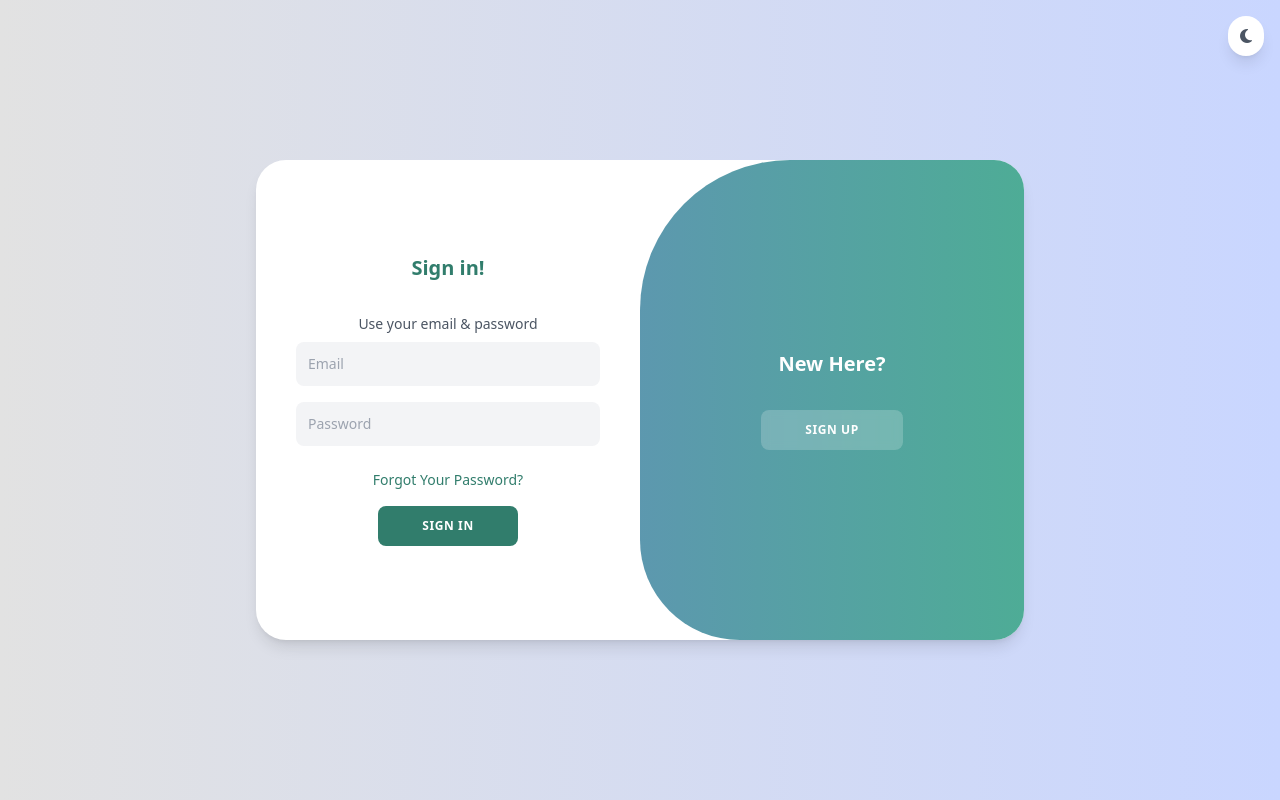
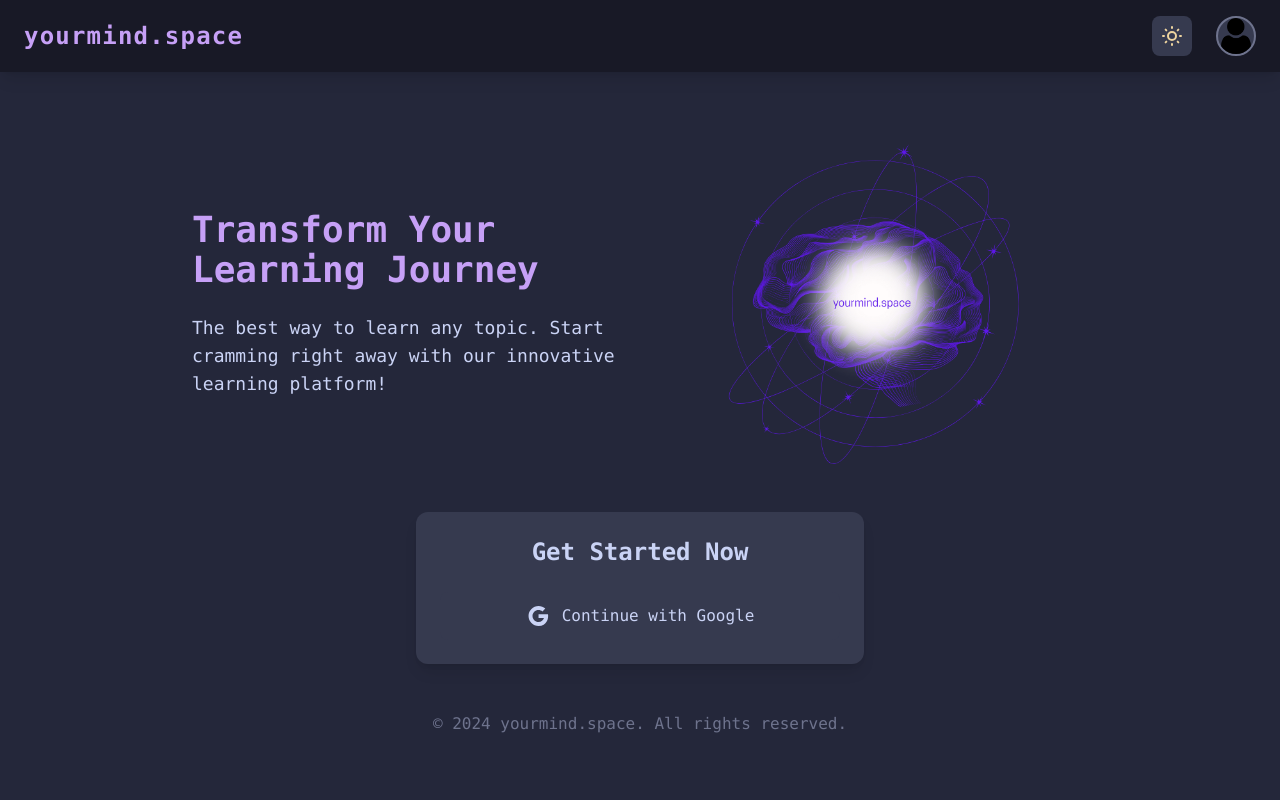
Before and after one commit to karmakarmeghdip/diversion_proto, a website: page pages/signup.html in a window 1280 px wide. Drawn offline with nearby package versions, Linux system fonts and the light colour scheme; a web font is replaced by a local one.

Commit message:
feat: add Catppuccin theme styles for dark and light modes

```diff
--- a/pages/signup.html
+++ b/pages/signup.html
@@ -1,164 +1,123 @@
-<html lang="en">
-
+<!DOCTYPE html>
+<html lang="en" x-data="{ darkMode: true }" :class="darkMode ? '' : 'light'">
 <head>
     <meta charset="UTF-8">
     <meta name="viewport" content="width=device-width, initial-scale=1.0">
+    <title>yourmind.space</title>
     <script src="https://cdn.tailwindcss.com"></script>
-    <link rel="stylesheet" href="https://cdnjs.cloudflare.com/ajax/libs/font-awesome/6.4.2/css/all.min.css">
-    <link href="https://fonts.googleapis.com/css2?family=Cooper+Hewitt:wght@400;500;600&display=swap" rel="stylesheet">
-    <title>Login/Signup Form</title>
+    <script defer src="https://unpkg.com/alpinejs@3.x.x/dist/cdn.min.js"></script>
     <style>
-        /* Fixed animations and transitions */
-        .container.active .sign-in {
-            transform: translateX(100%);
-        }
-        .container.active .sign-up {
-            transform: translateX(100%);
-            opacity: 1;
-            z-index: 5;
-            animation: move 0.6s;
-        }
-        @keyframes move {
-            0%, 49.99% {
-                opacity: 0;
-                z-index: 1;
-            }
-            50%, 100% {
-                opacity: 1;
-                z-index: 5;
-            }
-        }
-        .container.active .toggle-container {
-            transform: translateX(-100%);
-            border-radius: 0 150px 100px 0;
-        }
-        .container.active .toggle {
-            transform: translateX(50%);
-        }
-        .container.active .toggle-left {
-            transform: translateX(0);
-        }
-        .container.active .toggle-right {
-            transform: translateX(200%);
+        :root {
+            --base: #24273a;
+            --crust: #181926;
+            --mantle: #1e2030;
+            --surface0: #363a4f;
+            --surface1: #494d64;
+            --text: #cad3f5;
+            --mauve: #c6a0f6;
+            --blue: #8aadf4;
+            --yellow: #eed49f;
+            --overlay0: #6e738d;
+            --red: #ed8796;
         }
 
-        /* Dark mode fixes */
-        .dark {
-            /* background: #111827 !important; */
+        .theme-transition {
+            transition: all 0.3s ease;
         }
 
-        .dark .container {
-            /* background-color: rgba(0, 0, 0, 0.7); */
-            backdrop-filter: blur(10px);
-            box-shadow: 0 8px 32px 0 rgba(78, 0, 146, 0.3);
-            border: 1px solid rgba(147, 51, 234, 0.1);
+        .light {
+            --base: #eff1f5;
+            --crust: #dce0e8;
+            --mantle: #e6e9ef;
+            --surface0: #ccd0da;
+            --surface1: #bcc0cc;
+            --text: #4c4f69;
+            --mauve: #8839ef;
+            --blue: #1e66f5;
+            --yellow: #df8e1d;
+            --overlay0: #9ca0b0;
+            --red: #d20f39;
         }
 
-        .dark .form-container form {
-            background-color: transparent;
+        .auth-button {
+            background-color: var(--surface0);
+            color: var(--text);
+            transition: all 0.3s ease;
         }
 
-        .dark h1 {
-            /* background: linear-gradient(45deg, #9333ea, #7c3aed); */
-            -webkit-background-clip: text;
-            -webkit-text-fill-color: transparent;
-        }
-
-        .dark span {
-            /* color: #c4b5fd; */
-        }
-
-        .dark input {
-            /* background-color: rgba(0, 0, 0, 0.5) !important; */
-            border: 1px solid rgba(147, 51, 234, 0.2) !important;
-            /* color: #e2e8f0 !important; */
-        }
-
-        .dark input:focus {
-            /* background-color: rgba(0, 0, 0, 0.7) !important; */
-            border-color: #9333ea !important;
-        }
-
-        .dark input::placeholder {
-            /* color: #a78bfa !important; */
-        }
-
-        /* Font replacement */
-        .dark * {
-            font-family: 'Cooper Hewitt', sans-serif !important;
-        }
-
-        /* Fixed button transitions */
-        button {
-            transition: all 0.3s ease !important;
+        .auth-button:hover {
+            background-color: var(--mauve);
+            color: var(--base);
         }
     </style>
 </head>
-<body class="min-h-screen bg-gradient-to-r from-[#e2e2e2] to-[#c9d6ff] flex items-center justify-center transition-all duration-300">
-    <!-- Theme Toggle Button -->
-    <button onclick="toggleTheme()" class="theme-toggle fixed top-4 right-4 p-3 rounded-full bg-white shadow-lg">
-        <i class="fas fa-moon text-gray-600"></i>
-        <i class="fas fa-sun hidden text-purple-400"></i>
-    </button>
+<body x-data class="min-h-screen flex flex-col items-center justify-center p-8 font-mono theme-transition" style="background-color: var(--base); color: var(--text);">
+    <!-- Navbar -->
+    <nav class="w-full shadow-lg px-6 py-4 flex justify-between items-center fixed top-0 left-0 right-0 z-50 theme-transition" style="background-color: var(--crust);">
+        <h1 class="text-2xl font-bold tracking-wider" style="color: var(--mauve);">yourmind.space</h1>
 
-    <div class="container bg-white rounded-[30px] shadow-lg relative overflow-hidden w-[768px] max-w-full min-h-[480px]" id="container">
-        <!-- Sign Up Form -->
-        <div class="form-container sign-up absolute top-0 h-full transition-all duration-600 left-0 w-1/2 opacity-0 z-10">
-            <form class="h-full flex flex-col items-center justify-center px-10">
-                <h1 class="text-[#163076] text-xl font-semibold">Create Account</h1>
-                <span class="text-sm mt-4 text-gray-600">Enter your details to Register</span>
-                <input type="text" placeholder="Name" class="w-full bg-gray-100 rounded-lg p-3 my-2 text-sm outline-none">
-                <input type="email" placeholder="Email" class="w-full bg-gray-100 rounded-lg p-3 my-2 text-sm outline-none">
-                <input type="password" placeholder="Password" class="w-full bg-gray-100 rounded-lg p-3 my-2 text-sm outline-none">
-                <button class="bg-[#163076] text-white text-xs font-semibold py-3 px-11 rounded-lg mt-4 uppercase tracking-wider">Sign Up</button>
-            </form>
-        </div>
+        <div class="flex items-center space-x-6">
+            <!-- Theme Toggle -->
+            <button @click="darkMode = !darkMode" class="p-2 rounded-lg theme-transition" :style="darkMode ? 'background-color: var(--surface0)' : 'background-color: var(--surface1)'">
+                <svg x-show="darkMode" class="w-6 h-6" style="color: var(--yellow);" fill="none" stroke="currentColor" viewBox="0 0 24 24">
+                    <path stroke-linecap="round" stroke-linejoin="round" stroke-width="2" d="M12 3v1m0 16v1m9-9h-1M4 12H3m15.364 6.364l-.707-.707M6.343 6.343l-.707-.707m12.728 0l-.707.707M6.343 17.657l-.707.707M16 12a4 4 0 11-8 0 4 4 0 018 0z"></path>
+                </svg>
+                <svg x-show="!darkMode" class="w-6 h-6" style="color: var(--blue);" fill="none" stroke="currentColor" viewBox="0 0 24 24">
+                    <path stroke-linecap="round" stroke-linejoin="round" stroke-width="2" d="M20.354 15.354A9 9 0 018.646 3.646 9.003 9.003 0 0012 21a9.003 9.003 0 008.354-5.646z"></path>
+                </svg>
+            </button>
 
-        <!-- Sign In Form -->
-        <div class="form-container sign-in absolute top-0 h-full transition-all duration-600 left-0 w-1/2 z-20">
-            <form class="h-full flex flex-col items-center justify-center px-10">
-                <h1 class="text-[#317d6c] text-xl font-semibold">Sign in!</h1>
-                <span class="text-sm mt-8 text-gray-600">Use your email & password</span>
-                <input type="email" placeholder="Email" class="w-full bg-gray-100 rounded-lg p-3 my-2 text-sm outline-none">
-                <input type="password" placeholder="Password" class="w-full bg-gray-100 rounded-lg p-3 my-2 text-sm outline-none">
-                <a href="#" class="text-[#317d6c] text-sm my-4">Forgot Your Password?</a>
-                <button class="bg-[#317d6c] text-white text-xs font-semibold py-3 px-11 rounded-lg uppercase tracking-wider">Sign In</button>
-            </form>
-        </div>
-
-        <!-- Toggle Container -->
-        <div class="toggle-container absolute top-0 left-1/2 w-1/2 h-full overflow-hidden transition-all duration-600 rounded-l-[150px] rounded-bl-[100px] z-[1000]">
-            <div class="toggle bg-gradient-to-r from-[#6b84c7] to-[#4eac96] relative h-full w-[200%] -left-full transition-all duration-600">
-                <!-- Left Panel -->
-                <div class="toggle-panel toggle-left absolute w-1/2 h-full flex flex-col items-center justify-center px-8 text-center -translate-x-[200%] transition-all duration-600">
-                    <h1 class="text-white text-xl font-semibold mb-4">Welcome Back!</h1>
-                    <button class="bg-white/20 backdrop-blur-sm text-white text-xs font-semibold py-3 px-11 rounded-lg mt-4 uppercase tracking-wider" onclick="toggleForm()">Sign In</button>
+            <div class="relative group">
+                <div class="w-10 h-10 rounded-full cursor-pointer theme-transition" style="background-color: var(--surface0); border: 2px solid var(--overlay0);">
+                    <img src="/assests/user.png" alt="User" class="w-full h-full rounded-full">
                 </div>
-
-                <!-- Right Panel -->
-                <div class="toggle-panel toggle-right absolute right-0 w-1/2 h-full flex flex-col items-center justify-center px-8 text-center transition-all duration-600">
-                    <h1 class="text-white text-xl font-semibold mb-4">New Here?</h1>
-                    <button class="bg-white/20 backdrop-blur-sm text-white text-xs font-semibold py-3 px-11 rounded-lg mt-4 uppercase tracking-wider" onclick="toggleForm()">Sign Up</button>
+                <div class="absolute right-0 mt-2 w-48 rounded-lg hidden group-hover:block shadow-lg theme-transition" style="background-color: var(--mantle);">
+                    <a href="#" class="block px-4 py-2 rounded-t-lg hover:text-mauve transition-colors" style="color: var(--text);">Profile</a>
+                    <a href="#" class="block px-4 py-2 rounded-b-lg hover:text-mauve transition-colors" style="color: var(--text);">Logout</a>
                 </div>
             </div>
         </div>
+    </nav>
+
+    <!-- Main Content -->
+    <div class="flex flex-col items-center justify-center max-w-4xl w-full mt-20 space-y-12">
+        <!-- Hero Section -->
+        <div class="flex flex-col md:flex-row items-center justify-between w-full gap-8">
+            <div class="flex-1 space-y-6">
+                <h2 class="text-4xl font-bold" style="color: var(--mauve);">Transform Your Learning Journey</h2>
+                <p class="text-lg" style="color: var(--text);">The best way to learn any topic. Start cramming right away with our innovative learning platform!</p>
+            </div>
+            <div class="flex-1 flex justify-center">
+                <img src="/assests/yourmind.space.png" alt="yourmind.space" class="w-80 h-80 object-contain">
+            </div>
+        </div>
+
+        <!-- Auth Buttons -->
+        <div class="w-full max-w-md space-y-4 p-6 rounded-xl shadow-lg theme-transition" style="background-color: var(--surface0);">
+            <div class="text-center mb-6">
+                <h3 class="text-2xl font-bold mb-2" style="color: var(--text);">Get Started Now</h3>
+                <!-- <p class="text-sm" style="color: var(--overlay0);">Choose your preferred way to sign in</p> -->
+            </div>
+
+            <!-- <button class="auth-button w-full py-3 px-4 rounded-lg flex items-center justify-center space-x-3 mb-4">
+                <svg class="w-6 h-6" viewBox="0 0 24 24" fill="currentColor">
+                    <path d="M12 0c-6.626 0-12 5.373-12 12 0 5.302 3.438 9.8 8.207 11.387.599.111.793-.261.793-.577v-2.234c-3.338.726-4.033-1.416-4.033-1.416-.546-1.387-1.333-1.756-1.333-1.756-1.089-.745.083-.729.083-.729 1.205.084 1.839 1.237 1.839 1.237 1.07 1.834 2.807 1.304 3.492.997.107-.775.418-1.305.762-1.604-2.665-.305-5.467-1.334-5.467-5.931 0-1.311.469-2.381 1.236-3.221-.124-.303-.535-1.524.117-3.176 0 0 1.008-.322 3.301 1.23.957-.266 1.983-.399 3.003-.404 1.02.005 2.047.138 3.006.404 2.291-1.552 3.297-1.23 3.297-1.23.653 1.653.242 2.874.118 3.176.77.84 1.235 1.911 1.235 3.221 0 4.609-2.807 5.624-5.479 5.921.43.372.823 1.102.823 2.222v3.293c0 .319.192.694.801.576 4.765-1.589 8.199-6.086 8.199-11.386 0-6.627-5.373-12-12-12z"/>
+                </svg>
+                <span>Continue with GitHub</span>
+            </button> -->
+
+            <button class="auth-button w-full py-3 px-4 rounded-lg flex items-center justify-center space-x-3">
+                <svg class="w-6 h-6" viewBox="0 0 24 24" fill="currentColor">
+                    <path d="M12.545,10.239v3.821h5.445c-0.712,2.315-2.647,3.972-5.445,3.972c-3.332,0-6.033-2.701-6.033-6.032s2.701-6.032,6.033-6.032c1.498,0,2.866,0.549,3.921,1.453l2.814-2.814C17.503,2.988,15.139,2,12.545,2C7.021,2,2.543,6.477,2.543,12s4.478,10,10.002,10c8.396,0,10.249-7.85,9.426-11.748L12.545,10.239z"/>
+                </svg>
+                <span>Continue with Google</span>
+            </button>
+        </div>
     </div>
 
-    <script>
-        function toggleForm() {
-            const container = document.getElementById('container');
-            container.classList.toggle('active');
-
-        }
-
-        function toggleTheme() {
-            document.body.classList.toggle('dark');
-            const moon = document.querySelector('.fa-moon');
-            const sun = document.querySelector('.fa-sun');
-            moon.classList.toggle('hidden');
-            sun.classList.toggle('hidden');
-        }
-    </script>
+    <!-- Footer -->
+    <footer class="w-full text-center mt-12" style="color: var(--overlay0);">
+        <p>© 2024 yourmind.space. All rights reserved.</p>
+    </footer>
 </body>
-
 </html>
--- a/styles/main.css
+++ b/styles/main.css
@@ -1 +1,32 @@
 @import "tailwindcss";
+/* Catppuccin Mocha (Dark Mode) */
+.dark {
+    --base: #1e1e2e;
+    --crust: #11111b;
+    --mantle: #181825;
+    --surface0: #313244;
+    --surface1: #45475a;
+    --text: #cdd6f4;
+    --mauve: #cba6f7;
+    --blue: #89b4fa;
+    --yellow: #f9e2af;
+    --overlay0: #6c7086;
+}
+
+/* Catppuccin Frappe (Light Mode) */
+.light {
+    --base: #eff1f5;
+    --crust: #dce0e8;
+    --mantle: #e6e9ef;
+    --surface0: #ccd0da;
+    --surface1: #bcc0cc;
+    --text: #4c4f69;
+    --mauve: #8839ef;
+    --blue: #1e66f5;
+    --yellow: #df8e1d;
+    --overlay0: #9ca0b0;
+}
+
+.theme-transition {
+    transition: all 0.3s ease;
+}
```
